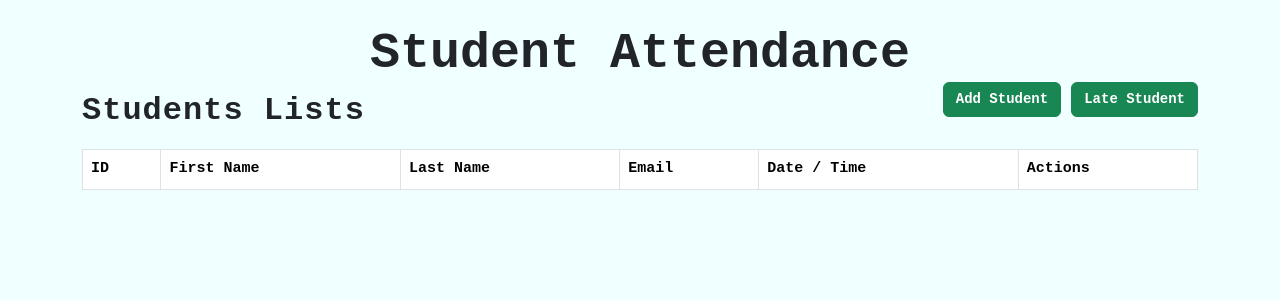
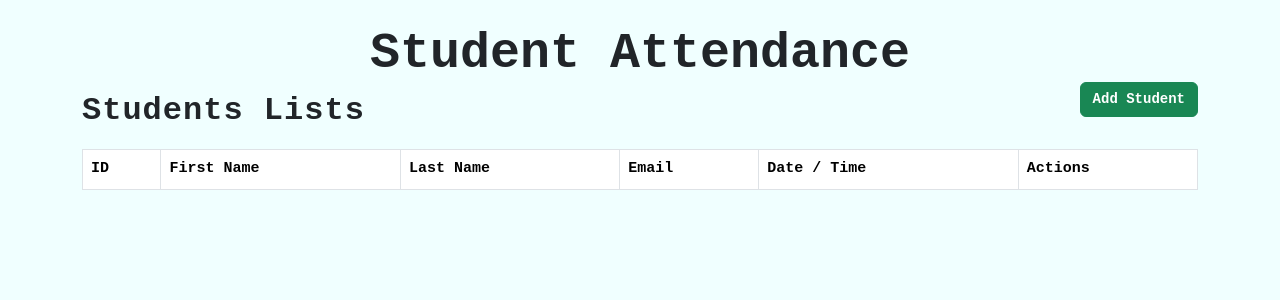
Before and after one commit to Rannh02/Crud, a PHP site: page / in a window 1280 px wide. Shown: the top 300 px of the page. Run offline with PHP 8.4, Linux system fonts and the light colour scheme; data that the repository does not hold is empty.

Commit message:
Late BUtton

```diff
--- a/index.php
+++ b/index.php
@@ -20,7 +20,6 @@ $student = $student->readAll();
 
     <div class="button-group">
         <a href="create.php" class="btn btn-success mb-3">Add Student</a>
-        <a href="LateStudent.php" class="btn btn-success mb-3">Late Student</a>
     </div>
     <table class="table table-bordered">
         <thead>
@@ -57,6 +56,7 @@ $student = $student->readAll();
                     <?php if(isset($student['ID'])): ?>
                     <a href="update.php?id=<?= $student['ID']; ?>" class="btn btn-primary btn-sm">Edit</a>
                     <a href="delete.php?id=<?= $student['ID']; ?>" class="btn btn-danger btn-sm" onclick="return confirm('Are you sure?')">Delete</a>
+                    <a  class="btn btn-danger btn-sm">Late</a>
                     <?php endif; ?>
                 </td>
             </tr>
```
Also changed, not shown: style.css (line endings or trailing spaces).
